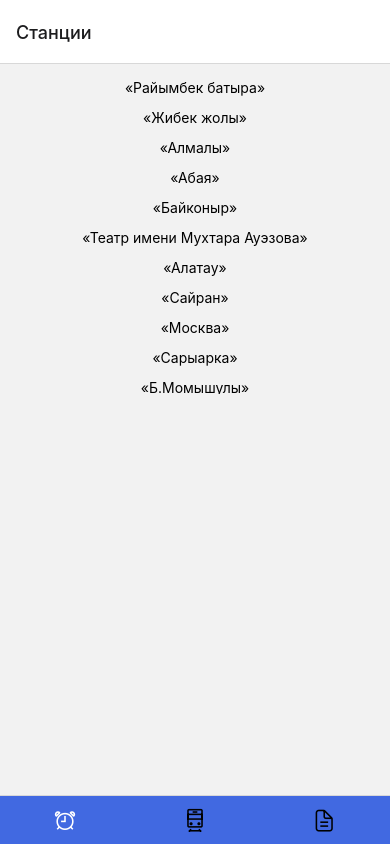
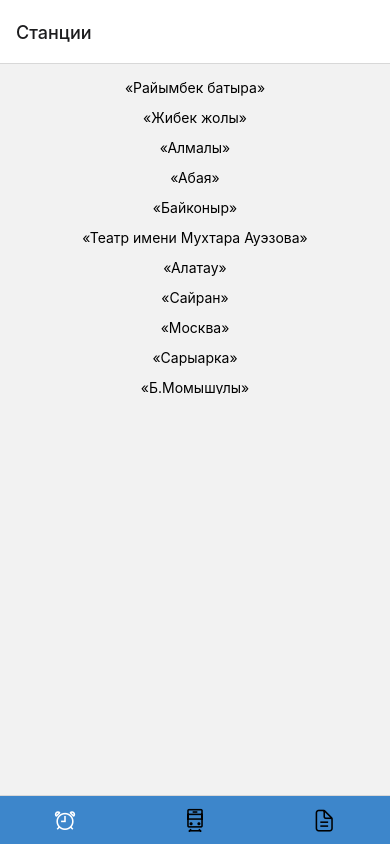
Before and after one commit to NurgaliyevS/Metro-app, a React Native app: screen / in a window 390 px wide. Built offline with nearby package versions, Linux system fonts and the light colour scheme.

Commit message:
upd color

```diff
--- a/src/navigation/BottomNavigator.js
+++ b/src/navigation/BottomNavigator.js
@@ -16,7 +16,7 @@ function BottomNavigator() {
         screenOptions={{
           tabBarShowLabel: false,
           headerShown: false,
-          tabBarStyle: { backgroundColor: '#4169E1' },
+          tabBarStyle: { backgroundColor: '#3d86cb' },
           tabBarInactiveTintColor: 'black',
           tabBarActiveTintColor: '#fff',
         }}
```
